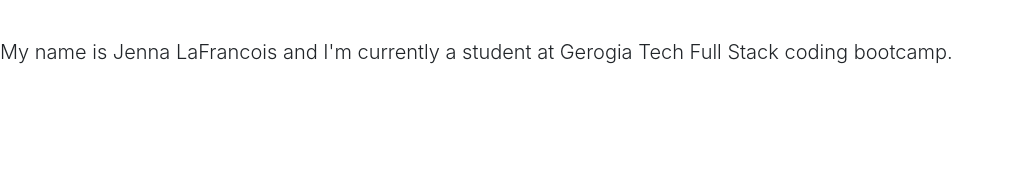
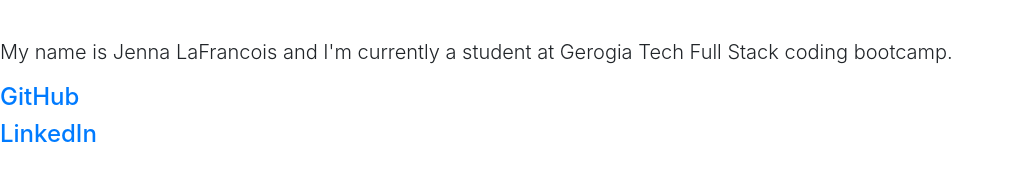
Before and after one commit to jennalala/About_Me_Portfolio, a plain HTML site: page index.html in a window 1280 px wide. Shown: the part 243-424 px from the top of the page, without its empty margins (0-1013 px from the left). Drawn offline with nearby package versions, Linux system fonts and the light colour scheme.

Commit message:
Update index.html

```diff
--- a/index.html
+++ b/index.html
@@ -48,7 +48,8 @@
           <div class="jumbotron">
             <h1 class="display-4"></h1>About Me</h1>
             <p class="lead">My name is Jenna LaFrancois and I'm currently a student at Gerogia Tech Full Stack coding bootcamp.</p>
-
+     <h4> <a href="https://github.com/jennalala">GitHub</a> </h4>
+     <h4> <a href="https://www.linkedin.com/in/jenna-lafrancois-191750187/">LinkedIn</a> </h4>
 
         </div>
 
```
